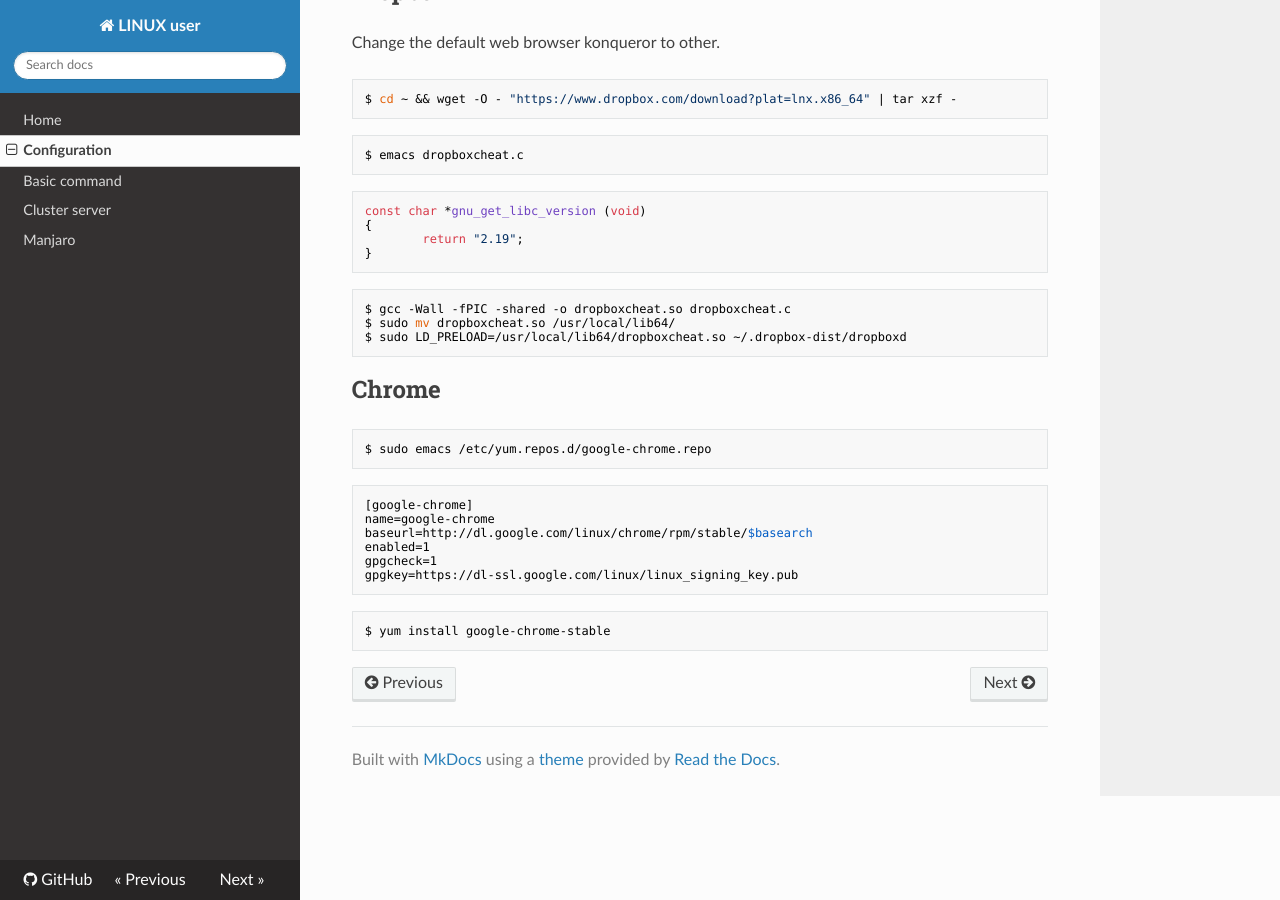
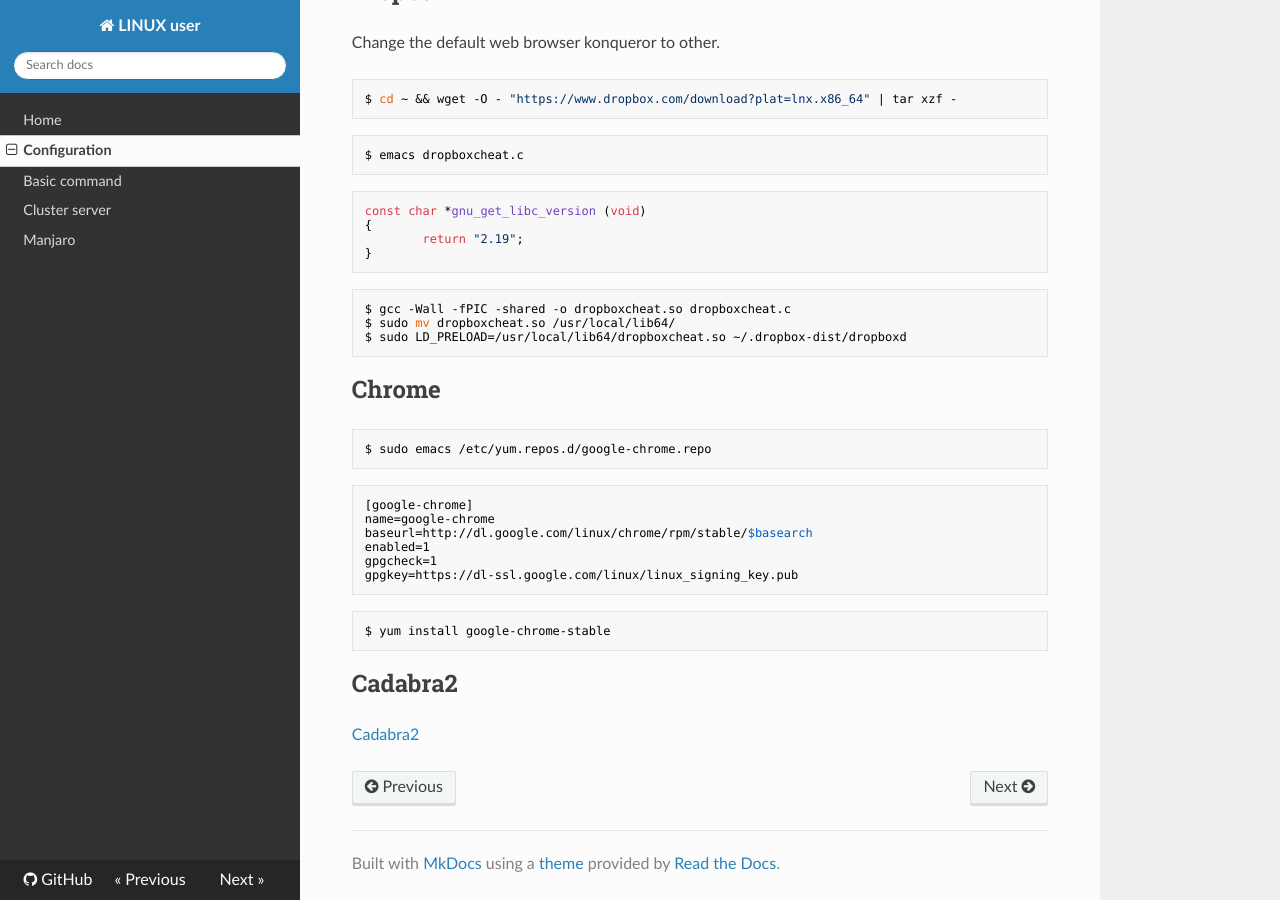
Before and after one commit to WonyoungCho/LINUX, an MkDocs documentation site: the page built from docs/config.md, in a window 1280 px wide and 900 px high, scrolled down 966 px. Built offline with MkDocs 1.6.1, drawn with Linux system fonts in a browser that asks for light colours; nearby versions of some CDN libraries; old or Windows-style settings are respelled for this version of MkDocs.

Commit message:
Update config.md

````diff
--- a/docs/config.md
+++ b/docs/config.md
@@ -79,3 +79,7 @@ gpgkey=https://dl-ssl.google.com/linux/linux_signing_key.pub
 ```sh
 $ yum install google-chrome-stable
 ```
+
+## Cadabra2
+
+<a href="https://github.com/kpeeters/cadabra2" target="_blank"> Cadabra2 </a>
````
